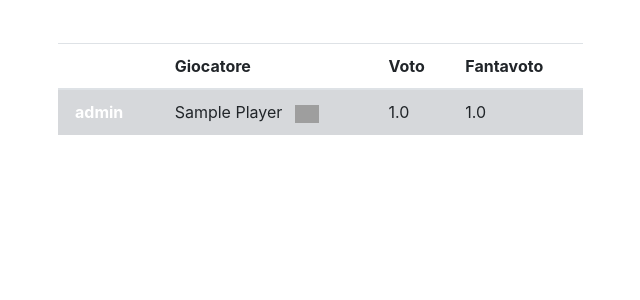
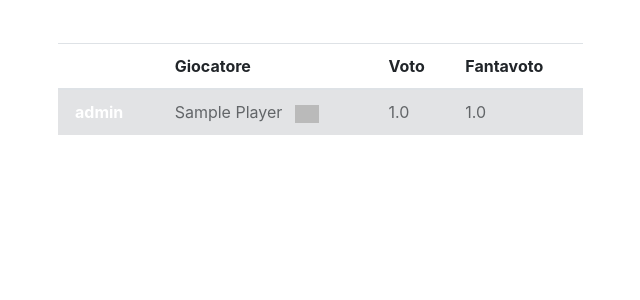
Before and after one commit to TommasoAmici/albodoro, a Django app: page /partita/1 in a window 1280 px wide. Shown: the part 355-655 px from the top of the page, without its empty margins (42-682 px from the left). Run offline with Django 3.2, Linux system fonts and the light colour scheme; tables that the repository leaves empty hold one stand-in row (values such as "Sample post"); grey boxes marked "Sample" are stand-in pictures; some libraries are stand-ins or nearby versions; grey boxes are pictures that could not be loaded.

Commit message:
changed style for benched players

```diff
--- a/albo/static/css/albo.css
+++ b/albo/static/css/albo.css
@@ -129,6 +129,10 @@
     width: auto;
 }
 
+.table-bench {
+    opacity: 0.7 !important;
+}
+
 tr {
     height: 40px;
 }
```
